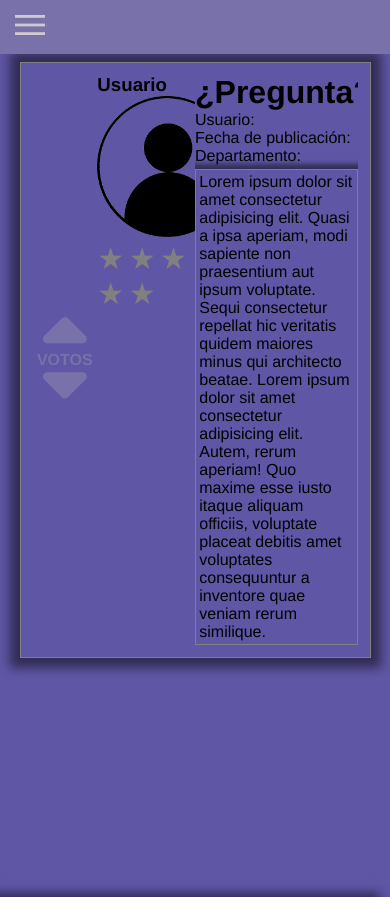
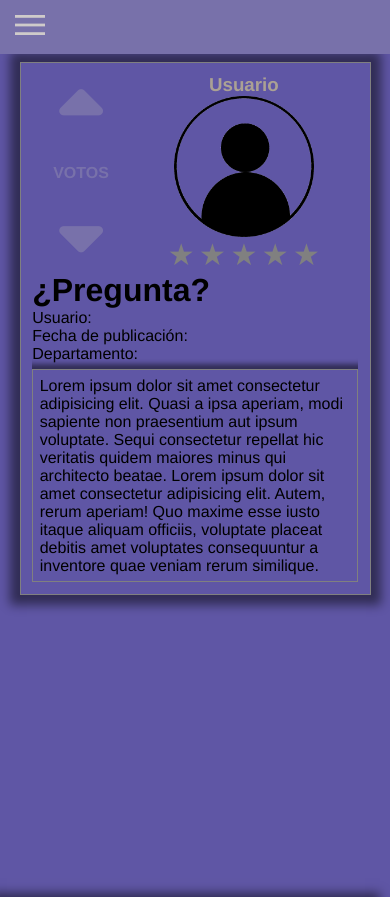
Before and after one commit to Alba98/Reto2, a PHP site: template www/VIEWS/detalles.view.php in a window 390 px wide. Shown: the top 897 px of the page. Run offline with PHP 8.4, Linux system fonts and the light colour scheme; the template is opened without the code that fills it, so the values that code supplies are empty; some libraries are stand-ins or nearby versions.

Commit message:
detalles.view

```diff
--- a/www/CSS/index.css
+++ b/www/CSS/index.css
@@ -496,7 +496,7 @@ footer #mapa {
     display: grid;
     grid-template-columns: 20% 30% 50%;
     grid-template-areas:
-    "votos usuario info";
+    "votos user info";
 }
 
 .clasificacion {
@@ -527,8 +527,7 @@ footer #mapa {
 
 .detalles .votos {
     color: #7871AA;
-    margin-top: -55%;
-    margin-bottom: -55%;
+    margin: 5%;
 }
 
 .detalles .info {
@@ -743,8 +742,6 @@ footer #mapa {
         border-radius: 5px;
         color: white;
     }
-
-
 }
 
 
@@ -769,3 +766,15 @@ footer #mapa {
         margin-top: -20px;
     }
 }
+
+@media screen and (max-width: 760px) {
+    .detalles {
+        grid-template-columns: 30% 70%;
+        grid-template-rows: repeat(2, auto);
+        grid-template-areas:
+        "votos user"
+        "info info";
+        /* flex-direction: column;
+        justify-content: center; */
+    }
+}
--- a/www/VIEWS/detalles.view.php
+++ b/www/VIEWS/detalles.view.php
@@ -5,7 +5,7 @@
             <b id="votos" class="votos">VOTOS</b>
             <a class="like" href="#2"><i class="fa-solid fa-sort-down"></i></a>
         </div>
-        <div class="usuario">
+        <div class="user">
             <h3 id="titulousuario">Usuario</h3>
             <img class="perfil" src="../RECURSOS/IMAGES/user.png" alt="Foto de pergil">
             <form>
```
